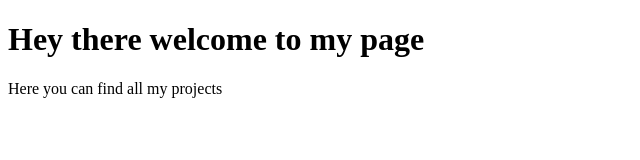
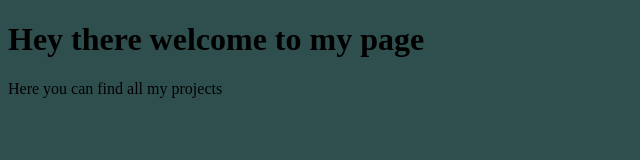
Before and after one commit to UbaidRussell/lifeInWeeks, a website: page index.html in a window 1280 px wide. Shown: the whole page, without its empty margins (0-640 px from the left). Drawn offline with Linux system fonts and the light colour scheme.

Commit message:
Added stylesheet 🔧

```diff
--- a/index.html
+++ b/index.html
@@ -4,6 +4,7 @@
     <meta charset="UTF-8">
     <meta name="viewport" content="width=device-width, initial-scale=1.0">
     <title>Main page</title>
+    <link rel="stylesheet" href="main.css">
 </head>
 <body>
     <h1>Hey there welcome to my page</h1>
--- /dev/null
+++ b/main.css
@@ -0,0 +1,3 @@
+body{
+    background-color: darkslategray;
+}
```
